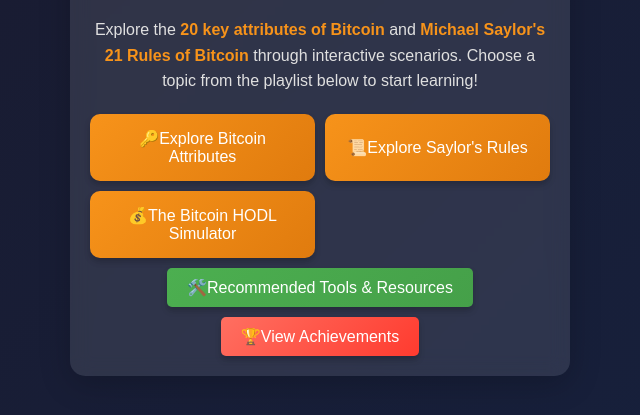
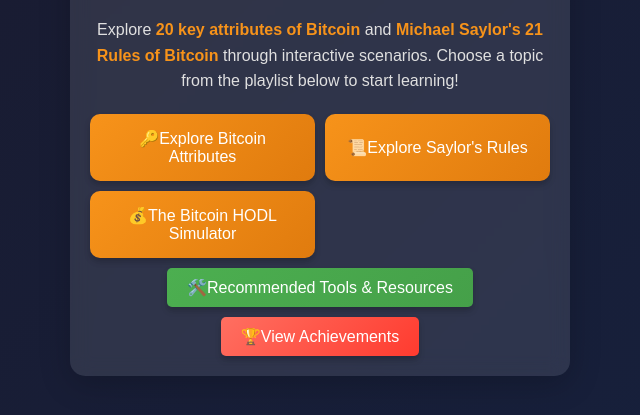
Before and after one commit to Stacktoshis/Bitcoindyor, a plain HTML site: page index.html in a window 1280 px wide. Shown: the part 261-676 px from the top of the page, without its empty margins (320-960 px from the left). Drawn offline with Linux system fonts and the light colour scheme.

Commit message:
Update index.html

```diff
--- a/index.html
+++ b/index.html
@@ -8,7 +8,7 @@
 
   <meta name="viewport" content="width=device-width, initial-scale=1.0">
 
-  <title>Bitcoin Adventure: Learn Attributes & Saylor's Rules</title>
+  <title>Bitcoin Adventure: Learn Bitcoin's Attributes Through Mini Games & Saylor's 21 Rules Of Bitcoin</title>
 
   <style>
 
@@ -338,7 +338,7 @@
 
       <h1>🚀 Welcome to Bitcoin Adventure!</h1>
 
-      <p>Explore the <span class="attribute">20 key attributes of Bitcoin</span> and <span class="attribute">Michael Saylor's 21 Rules of Bitcoin</span> through interactive scenarios. Choose a topic from the playlist below to start learning!</p>
+      <p>Explore <span class="attribute">20 key attributes of Bitcoin</span> and <span class="attribute">Michael Saylor's 21 Rules of Bitcoin</span> through interactive scenarios. Choose a topic from the playlist below to start learning!</p>
 
       <div class="playlist">
 
```
